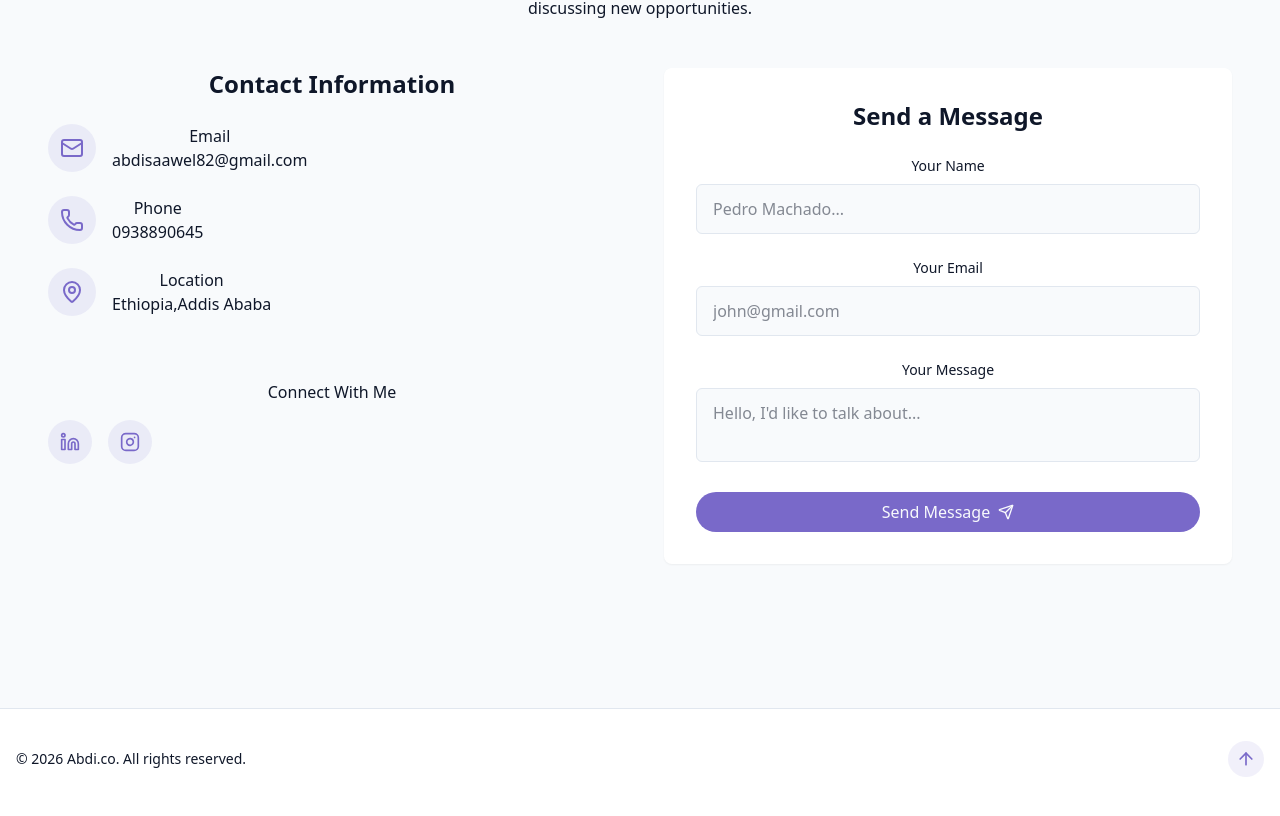
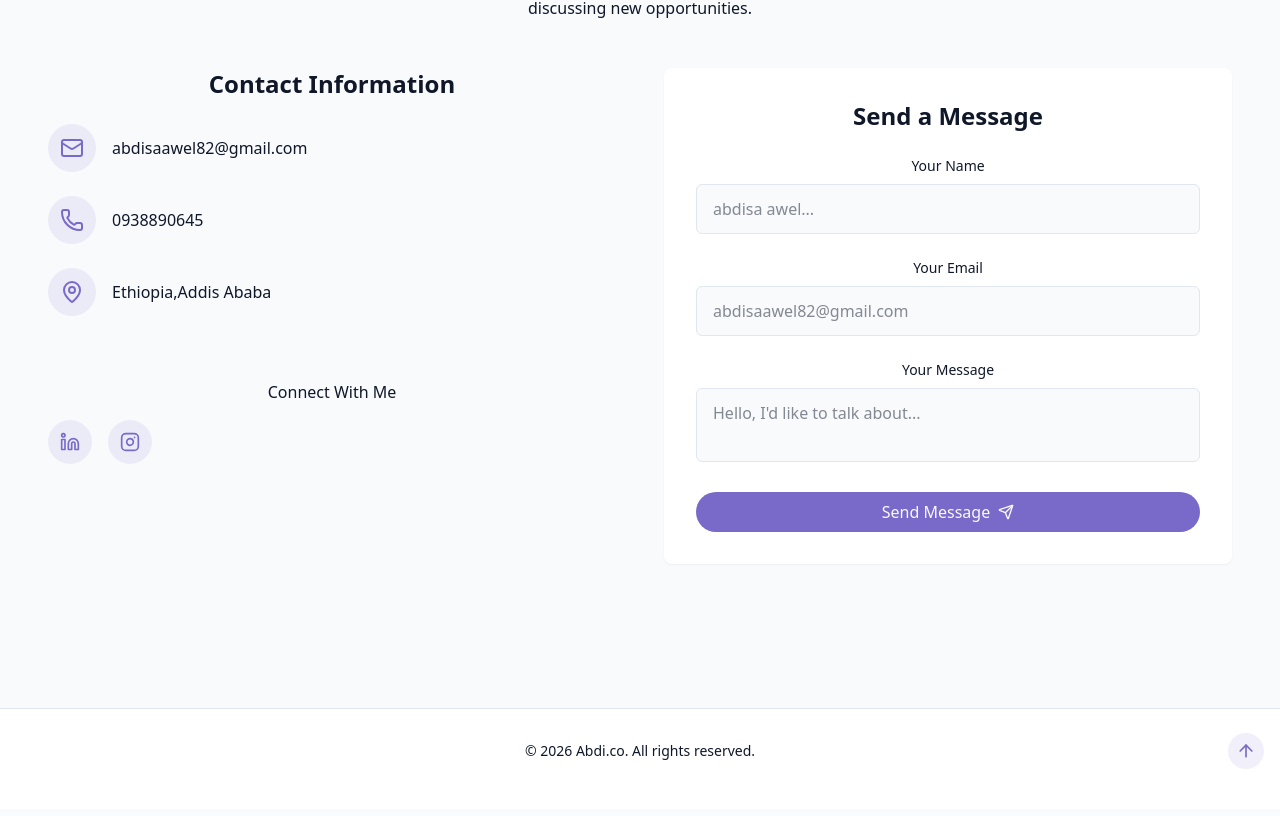
Before and after one commit to abdi-a/my-portfolio-by-React, a React (Vite) app in the folder my portfolio/: page / in a window 1280 px wide. Shown: the part 3416-4232 px from the top of the page. Built offline with nearby package versions, Linux system fonts and the light colour scheme.

Commit message:
Update contact alignment, CV link and footer centering

```diff
--- a/my portfolio/src/components/AboutSection.jsx
+++ b/my portfolio/src/components/AboutSection.jsx
@@ -30,7 +30,9 @@ export const AboutSection = () => {
               </a>
 
               <a
-                href=""
+                href="https://docs.google.com/document/d/1Dgj0L47QVAJKG-mtWw8Bc8HKMZvA7U_k_meMhTyEbHo/edit?tab=t.0"
+                target="_blank"
+                rel="noopener noreferrer"
                 className="px-6 py-2 rounded-full border border-primary text-primary hover:bg-primary/10 transition-colors duration-300"
               >
                 Download CV
--- a/my portfolio/src/components/ContactSection.jsx
+++ b/my portfolio/src/components/ContactSection.jsx
@@ -47,12 +47,12 @@ export const ContactSection = () => {
             </h3>
 
             <div className="space-y-6 justify-center">
-              <div className="flex items-start space-x-4">
+              <div className="flex items-center space-x-4">
                 <div className="p-3 rounded-full bg-primary/10">
                   <Mail className="h-6 w-6 text-primary" />{" "}
                 </div>
                 <div>
-                  <h4 className="font-medium"> Email</h4>
+
                   <a
                     href="mailto:abdisaawel82@gmail.com"
                     className="text-muted-foreground hover:text-primary transition-colors"
@@ -61,26 +61,26 @@ export const ContactSection = () => {
                   </a>
                 </div>
               </div>
-              <div className="flex items-start space-x-4">
+              <div className="flex items-center space-x-4">
                 <div className="p-3 rounded-full bg-primary/10">
                   <Phone className="h-6 w-6 text-primary" />{" "}
                 </div>
                 <div>
-                  <h4 className="font-medium"> Phone</h4>
+
                   <a
-                    href="tel:+11234567890"
+                    href="tel:0938890645"
                     className="text-muted-foreground hover:text-primary transition-colors"
                   >
                    0938890645
                   </a>
                 </div>
               </div>
-              <div className="flex items-start space-x-4">
+              <div className="flex items-center space-x-4">
                 <div className="p-3 rounded-full bg-primary/10">
                   <MapPin className="h-6 w-6 text-primary" />{" "}
                 </div>
                 <div>
-                  <h4 className="font-medium"> Location</h4>
+
                   <a className="text-muted-foreground hover:text-primary transition-colors">
                     Ethiopia,Addis Ababa
                   </a>
@@ -99,7 +99,7 @@ export const ContactSection = () => {
                   <Linkedin className="h-5 w-5" />
                 </a>
                 <a
-                  href="https://www.instagram.com/hamzish7645/"
+                  href="https://www.instagram.com/abdisaawel38/"
                   target="_blank"
                   className="p-3 rounded-full bg-primary/10 text-primary hover:bg-primary hover:text-white transition-all duration-300"
                 >
@@ -130,7 +130,7 @@ export const ContactSection = () => {
                   name="name"
                   required
                   className="w-full px-4 py-3 rounded-md border border-input bg-background focus:outline-hidden foucs:ring-2 focus:ring-primary"
-                  placeholder="Pedro Machado..."
+                  placeholder="abdisa awel..."
                 />
               </div>
 
@@ -148,7 +148,7 @@ export const ContactSection = () => {
                   name="email"
                   required
                   className="w-full px-4 py-3 rounded-md border border-input bg-background focus:outline-hidden foucs:ring-2 focus:ring-primary"
-                  placeholder="john@gmail.com"
+                  placeholder="abdisaawel82@gmail.com"
                 />
               </div>
 
--- a/my portfolio/src/components/Footer.jsx
+++ b/my portfolio/src/components/Footer.jsx
@@ -2,15 +2,13 @@ import { ArrowUp } from "lucide-react";
 
 export const Footer = () => {
   return (
-    <footer className="py-12 px-4 bg-card relative border-t border-border mt-12 pt-8 flex flex-wrap justify-between items-center">
-      {" "}
-      <p className="text-sm text-muted-foreground">
-        {" "}
+    <footer className="py-12 px-4 bg-card relative border-t border-border mt-12 pt-8 flex justify-center items-center">
+      <p className="text-sm text-muted-foreground text-center">
         &copy; {new Date().getFullYear()} Abdi.co. All rights reserved.
       </p>
       <a
         href="#hero"
-        className="p-2 rounded-full bg-primary/10 hover:bg-primary/20 text-primary transition-colors"
+        className="absolute right-4 p-2 rounded-full bg-primary/10 hover:bg-primary/20 text-primary transition-colors"
       >
         <ArrowUp size={20} />
       </a>
```
Also changed, not shown: 1 other file (tests, documents, lock files or other folders).
